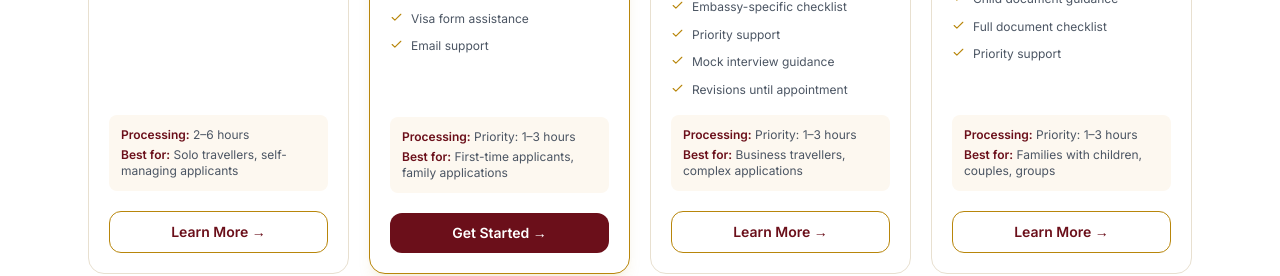
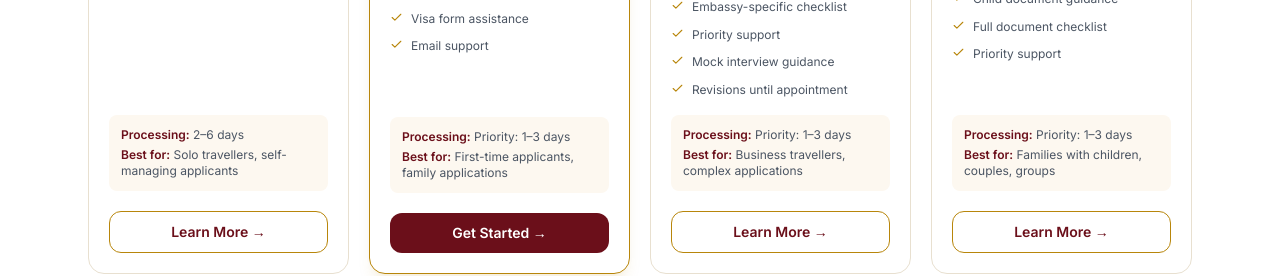
Before and after one commit to charithnishara/vmd-schengen, a React (Vite) app in the folder client/: page / in a window 1280 px wide. Shown: the part 2480-2756 px from the top of the page. Built offline with nearby package versions, Linux system fonts and the light colour scheme.

Commit message:
Change processing times for visa packages from hours to days
Updated processing times for various packages from hours to days.

```diff
--- a/client/src/components/Packages.jsx
+++ b/client/src/components/Packages.jsx
@@ -14,25 +14,25 @@ const packages = [
       name: 'Basic', price: '£100', badgeLabel: 'Entry Level', badgeClass: 'bg-emerald-50 text-emerald-700 border border-emerald-200',
       desc: 'For applicants who already have most documents ready.',
       features: ['Flight reservation / dummy ticket', 'Hotel reservation for 3 nights', 'Travel itinerary for 4 days', 'Visa appointment guidance', 'Basic document checklist'],
-      processing: '2–6 hours', bestFor: 'Solo travellers, self-managing applicants', featured: false,
+      processing: '2–6 days', bestFor: 'Solo travellers, self-managing applicants', featured: false,
     },
     {
       name: 'Standard', price: '£150', badgeLabel: 'Most Popular', badgeClass: 'bg-red-50 text-primary border border-red-200',
       desc: 'The most popular choice for Schengen tourist visa applications.',
       features: ['Flight reservation with verifiable PNR', 'Hotel reservation for 3 nights', 'Travel itinerary for 4 days', 'Cover letter', 'Employment & financial document checklist', 'Visa form assistance', 'Email support'],
-      processing: 'Priority: 1–3 hours', bestFor: 'First-time applicants, family applications', featured: true,
+      processing: 'Priority: 1–3 days', bestFor: 'First-time applicants, family applications', featured: true,
     },
     {
       name: 'Premium', price: '£250', badgeLabel: 'Full Service', badgeClass: 'bg-amber-50 text-amber-800 border border-amber-200',
       desc: 'Complete end-to-end Schengen visa preparation.',
       features: ['Flight reservation / dummy ticket', 'Hotel reservation for 3 nights', 'Personalised day-by-day itinerary', 'Professional cover letter', 'Complete application review', 'Visa form filling assistance', 'Embassy-specific checklist', 'Priority support', 'Mock interview guidance', 'Revisions until appointment'],
-      processing: 'Priority: 1–3 hours', bestFor: 'Business travellers, complex applications', featured: false,
+      processing: 'Priority: 1–3 days', bestFor: 'Business travellers, complex applications', featured: false,
     },
     {
       name: 'Family', price: 'From £320', badgeLabel: 'Families', badgeClass: 'bg-orange-50 text-orange-800 border border-orange-200',
       desc: 'Special package for couples and families travelling together.',
       features: ['Group flight reservations / dummy ticket', 'Family hotel bookings for 3 nights', 'Combined itinerary for 4 days', 'Travel insurance support', 'Cover letters for all applicants', 'Child document guidance', 'Full document checklist', 'Priority support'],
-      processing: 'Priority: 1–3 hours', bestFor: 'Families with children, couples, groups', featured: false,
+      processing: 'Priority: 1–3 days', bestFor: 'Families with children, couples, groups', featured: false,
     },
   ],
   // Tab 1 — 7 days
@@ -41,25 +41,25 @@ const packages = [
       name: 'Basic', price: '£100', badgeLabel: 'Entry Level', badgeClass: 'bg-emerald-50 text-emerald-700 border border-emerald-200',
       desc: 'For applicants who already have most documents ready.',
       features: ['Flight reservation / dummy ticket', 'Hotel reservation confirmation', 'Travel itinerary', 'Visa appointment guidance', 'Basic document checklist'],
-      processing: '2–6 hours', bestFor: 'Solo travellers, self-managing applicants', featured: false,
+      processing: '2–6 days', bestFor: 'Solo travellers, self-managing applicants', featured: false,
     },
     {
       name: 'Standard', price: '£150', badgeLabel: 'Most Popular', badgeClass: 'bg-red-50 text-primary border border-red-200',
       desc: 'The most popular choice for Schengen tourist visa applications.',
       features: ['Flight reservation with verifiable PNR', 'Hotel reservation for full trip', 'Travel insurance arrangement guidance', 'Detailed travel itinerary', 'Cover letter template', 'Employment & financial document checklist', 'Visa form assistance', 'Email support'],
-      processing: 'Priority: 1–3 hours', bestFor: 'First-time applicants, family applications', featured: true,
+      processing: 'Priority: 1–3 days', bestFor: 'First-time applicants, family applications', featured: true,
     },
     {
       name: 'Premium', price: '£250', badgeLabel: 'Full Service', badgeClass: 'bg-amber-50 text-amber-800 border border-amber-200',
       desc: 'Complete end-to-end Schengen visa preparation.',
       features: ['Flight reservation / dummy ticket', 'Hotel reservation for full trip', 'Personalised day-by-day itinerary', 'Professional cover letter', 'Complete application review', 'Visa form filling assistance', 'Embassy-specific checklist', 'Priority support', 'Mock interview guidance', 'Revisions until appointment'],
-      processing: 'Priority: 1–3 hours', bestFor: 'Business travellers, complex applications', featured: false,
+      processing: 'Priority: 1–3 days', bestFor: 'Business travellers, complex applications', featured: false,
     },
     {
       name: 'Family', price: 'From £320', badgeLabel: 'Families', badgeClass: 'bg-orange-50 text-orange-800 border border-orange-200',
       desc: 'Special package for couples and families travelling together.',
       features: ['Group flight reservations / dummy ticket', 'Family hotel bookings for full trip', 'Combined itinerary', 'Cover letters for all applicants', 'Child document guidance', 'Full document checklist', 'Priority support'],
-      processing: 'Priority: 1–3 hours', bestFor: 'Families with children, couples, groups', featured: false,
+      processing: 'Priority: 1–3 days', bestFor: 'Families with children, couples, groups', featured: false,
     },
   ],
   // Tab 2 — 14 days
@@ -68,25 +68,25 @@ const packages = [
       name: 'Basic', price: '£100', badgeLabel: 'Entry Level', badgeClass: 'bg-emerald-50 text-emerald-700 border border-emerald-200',
       desc: 'For applicants who already have most documents ready.',
       features: ['Flight reservation / dummy ticket', 'Hotel reservation confirmation', 'Travel itinerary', 'Visa appointment guidance', 'Basic document checklist'],
-      processing: '2–6 hours', bestFor: 'Solo travellers, self-managing applicants', featured: false,
+      processing: '2–6 days', bestFor: 'Solo travellers, self-managing applicants', featured: false,
     },
     {
       name: 'Standard', price: '£150', badgeLabel: 'Most Popular', badgeClass: 'bg-red-50 text-primary border border-red-200',
       desc: 'The most popular choice for Schengen tourist visa applications.',
       features: ['Flight reservation with verifiable PNR', 'Hotel reservation for full trip', 'Personalised day-by-day itinerary', 'Cover letter', 'Employment & financial document checklist', 'Visa form assistance', 'Email support'],
-      processing: 'Priority: 1–3 hours', bestFor: 'First-time applicants, family applications', featured: true,
+      processing: 'Priority: 1–3 days', bestFor: 'First-time applicants, family applications', featured: true,
     },
     {
       name: 'Premium', price: '£250', badgeLabel: 'Full Service', badgeClass: 'bg-amber-50 text-amber-800 border border-amber-200',
       desc: 'Complete end-to-end Schengen visa preparation.',
       features: ['Flight reservation / dummy ticket', 'Hotel reservation for full trip', 'Personalised day-by-day itinerary', 'Professional cover letter', 'Complete application review', 'Visa form filling assistance', 'Embassy-specific checklist', 'Priority support', 'Mock interview guidance', 'Revisions until appointment'],
-      processing: 'Priority: 1–3 hours', bestFor: 'Business travellers, complex applications', featured: false,
+      processing: 'Priority: 1–3 days', bestFor: 'Business travellers, complex applications', featured: false,
     },
     {
       name: 'Family', price: 'From £320', badgeLabel: 'Families', badgeClass: 'bg-orange-50 text-orange-800 border border-orange-200',
       desc: 'Special package for couples and families travelling together.',
       features: ['Group flight reservations / dummy ticket', 'Family hotel bookings for full trip', 'Combined itinerary', 'Cover letters for all applicants', 'Child document guidance', 'Full document checklist', 'Priority support'],
-      processing: 'Priority: 1–3 hours', bestFor: 'Families with children, couples, groups', featured: false,
+      processing: 'Priority: 1–3 days', bestFor: 'Families with children, couples, groups', featured: false,
     },
   ],
 ]
```
